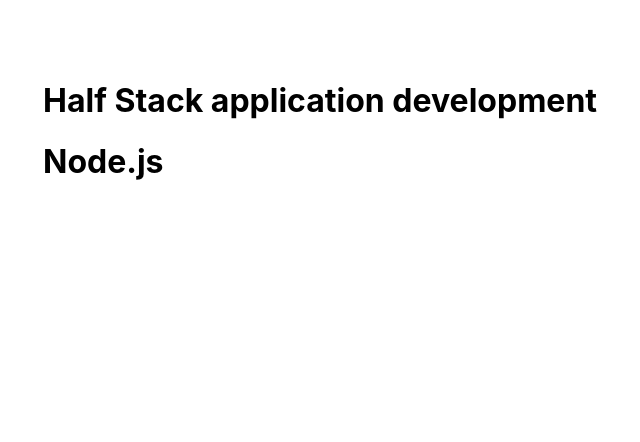
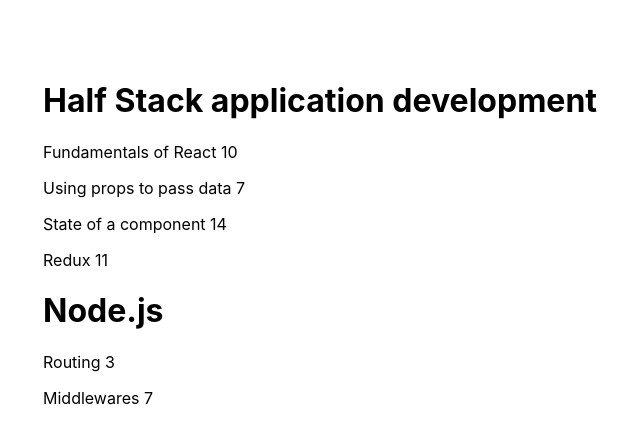
Before and after one commit to msunji/fsopen-2021, a React (Create React App) app in the folder part2/courses/: page / in a window 1280 px wide. Shown: the top 442 px of the page, without its empty margins (57-697 px from the left). Built offline with nearby package versions, Linux system fonts and the light colour scheme.

Commit message:
Show course parts (name and number of exercises)

```diff
--- a/part2/courses/src/App.js
+++ b/part2/courses/src/App.js
@@ -5,20 +5,29 @@
   return <h1>{course.name}</h1>;
 };
 
-// // // Part component
-// const Part = ({ name, exercises }) => {
-//   console.log(name, exercises);
-//   return (
-//     <p>
-//       {name} {exercises}
-//     </p>
-//   );
-// };
+// Part component
+const Part = ({ part }) => {
+  const { name, exercises, id } = part;
+  return (
+    <p>
+      {name} {exercises}
+    </p>
+  );
+};
 
-//Content component
+// Content component
 const Content = ({ course }) => {
-  console.log(course);
-  return <Header course={course} />;
+  // console.log(course);
+  const courseParts = course.parts;
+
+  return (
+    <div>
+      <Header course={course} />
+      {courseParts.map((part) => (
+        <Part key={part.id} part={part} />
+      ))}
+    </div>
+  );
 };
 // const Content = ({ course }) => {
 //   const courseParts = course.parts;
```
